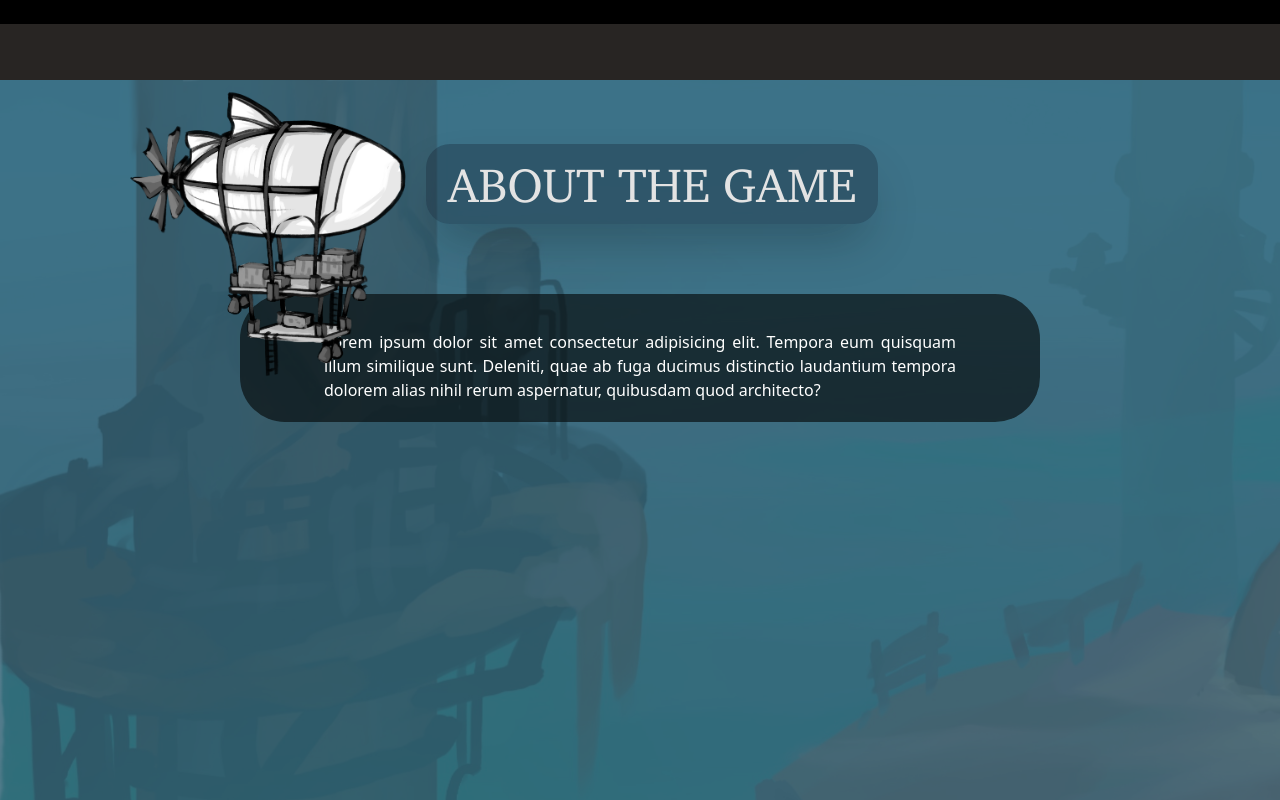
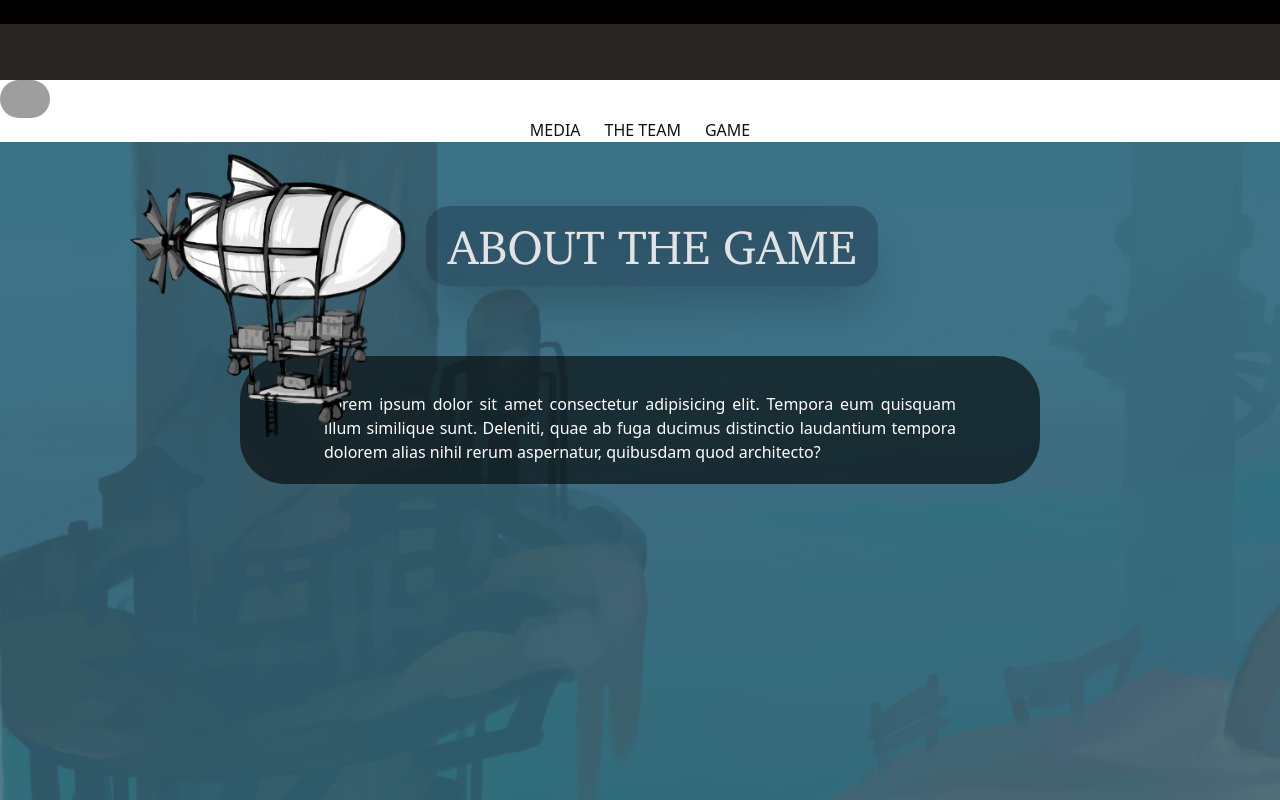
Before and after one commit to jasminedns/steam-wrecked, a Next.js app: page /game in a window 1280 px wide. Shown: the top 800 px of the page. Built offline with nearby package versions, Linux system fonts and the light colour scheme; grey boxes are pictures that could not be loaded.

Commit message:
Final push: header icon, links, showcase fixes

```diff
--- a/src/app/game/page.tsx
+++ b/src/app/game/page.tsx
@@ -18,8 +18,9 @@ const GamePage = () => {
         </div>
         <div className="bg-[linear-gradient(75deg,rgba(23,109,130,1)_0%,rgba(130,100,75,1)_27%,rgba(32,113,135,1)_61%,rgba(16,84,94,1)_100%)] h-200 ">
               images and video
+               <AGShowcase />
         </div>
-           <AGShowcase />
+
         </>
     )
 }
--- a/src/components/Header/index.tsx
+++ b/src/components/Header/index.tsx
@@ -1,4 +1,6 @@
 import HamburgerMobile from "@/components/HamburgerMobile";
+import HeaderIcon from "../HeaderIcon";
+import HeaderLinks from "../HeaderLinks";
 const Header = () => {
     return (
         <header>
@@ -8,7 +10,11 @@ const Header = () => {
         <HamburgerMobile />
         </div>
         </div>
+        <HeaderIcon />
+        <HeaderLinks />
       </header>
+
+
     )
 }
 
--- /dev/null
+++ b/src/components/HeaderIcon/index.tsx
@@ -0,0 +1,21 @@
+import Link from 'next/link';
+import Image from 'next/image';
+import React from 'react';
+
+const HeaderIcon = () => {
+  return (
+    <Link href="/" className="flex items-center coursor-pointer">
+
+        <Image
+          src="/logo.png"
+          alt="Steam Wrecked Logo"
+          width={50}
+          height={50}
+          className="rounded-full"
+        />
+
+    </Link>
+  );
+};
+
+export default HeaderIcon;
--- /dev/null
+++ b/src/components/HeaderLinks/index.tsx
@@ -0,0 +1,17 @@
+
+import Link from 'next/link';
+import React from 'react';
+import HeaderIcon from '../HeaderIcon';
+
+
+const HeaderLinks = () => {
+  return (
+    <nav className="flex space-x-6 text-[#141010] font-charter justify-center">
+      <Link href="/media" className="hover:text-[#FFE066]">MEDIA</Link>
+      <Link href="/team" className="hover:text-[#FFE066]">THE TEAM</Link>
+      <Link href="/game" className="hover:text-[#FFE066]">GAME</Link>
+    </nav>
+  );
+};
+
+export default HeaderLinks;
```
